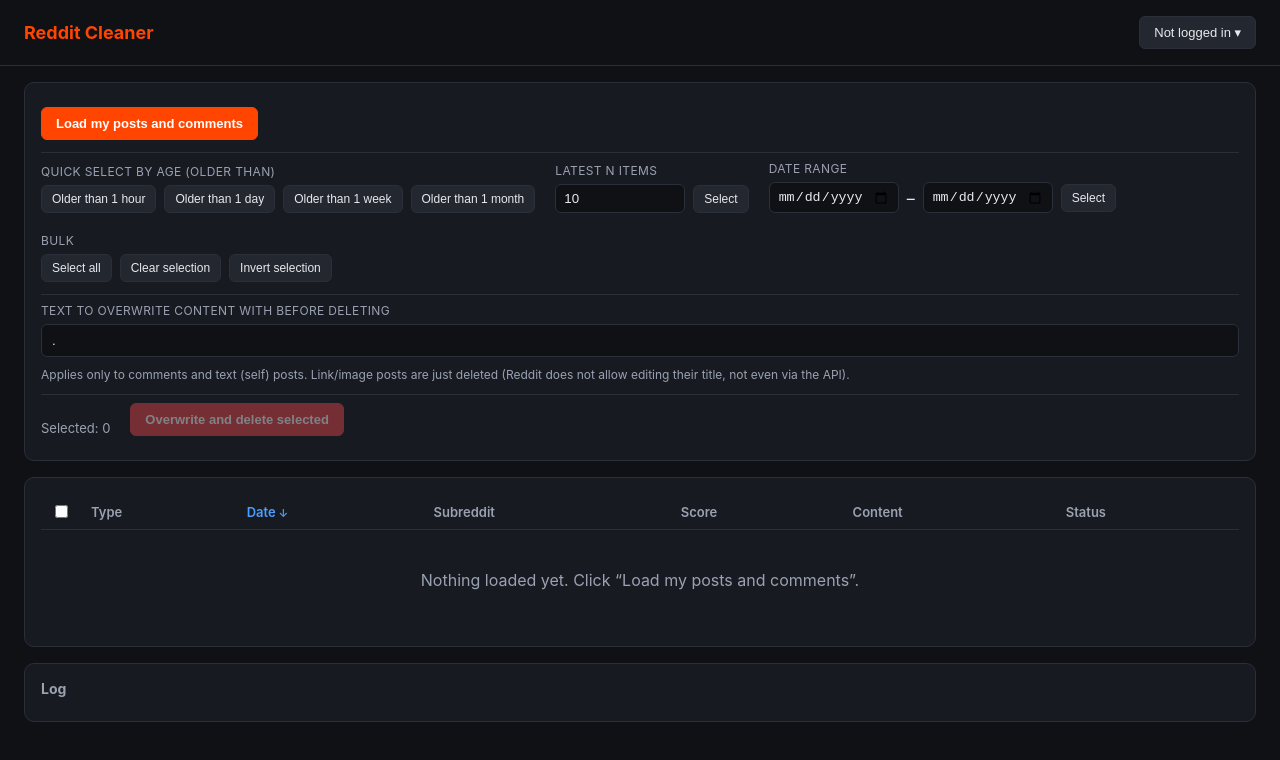
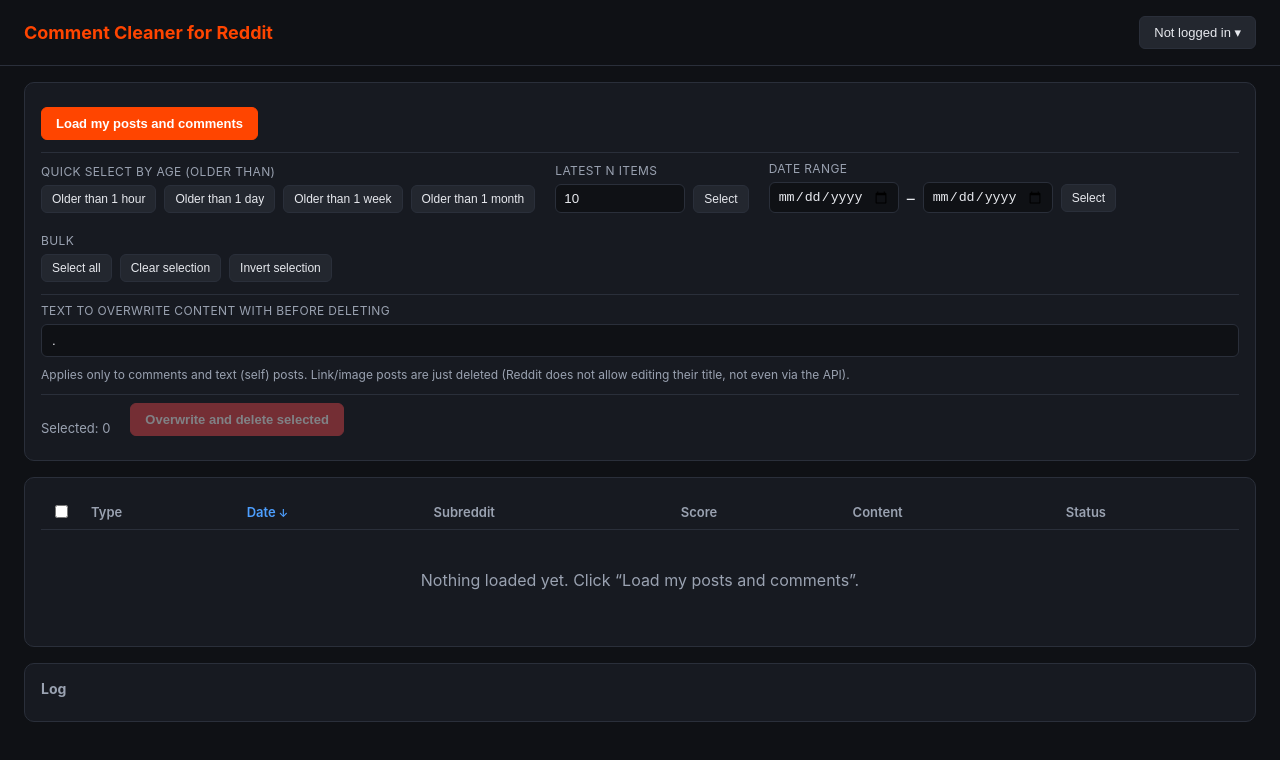
Before and after one commit to rakuscinec/comment-cleaner-for-reddit, a browser extension: page app.html in a window 1280 px wide. Drawn offline with Linux system fonts and the light colour scheme.

Commit message:
Rename extension to Comment Cleaner for Reddit and add contact email
- Rename in manifest, UI, README, privacy policy and store listing
- Add schrapnel@gmail.com as contact in PRIVACY.md and store listing
- Re-render store screenshots and promo tile with the new name
- Build output is now dist/comment-cleaner-for-reddit-<version>.zip

```diff
--- a/app.html
+++ b/app.html
@@ -2,12 +2,12 @@
 <html lang="en">
 <head>
 <meta charset="utf-8">
-<title>Reddit Cleaner</title>
+<title>Comment Cleaner for Reddit</title>
 <link rel="stylesheet" href="app.css">
 </head>
 <body>
 <header class="topbar">
-  <h1>Reddit Cleaner</h1>
+  <h1>Comment Cleaner for Reddit</h1>
   <div class="identity-wrap">
     <button id="identityBtn" class="identity-btn">Not logged in ▾</button>
     <div id="accountMenu" class="account-menu" hidden>
```
Also changed, not shown: popup.html (+1 -1 lines), manifest.json, store/assets/promo-small-440x280.png, store/assets/screenshot-accounts.png, store/assets/screenshot-confirm.png, store/assets/screenshot-progress.png, store/assets/screenshot-table.png, 4 other files.
